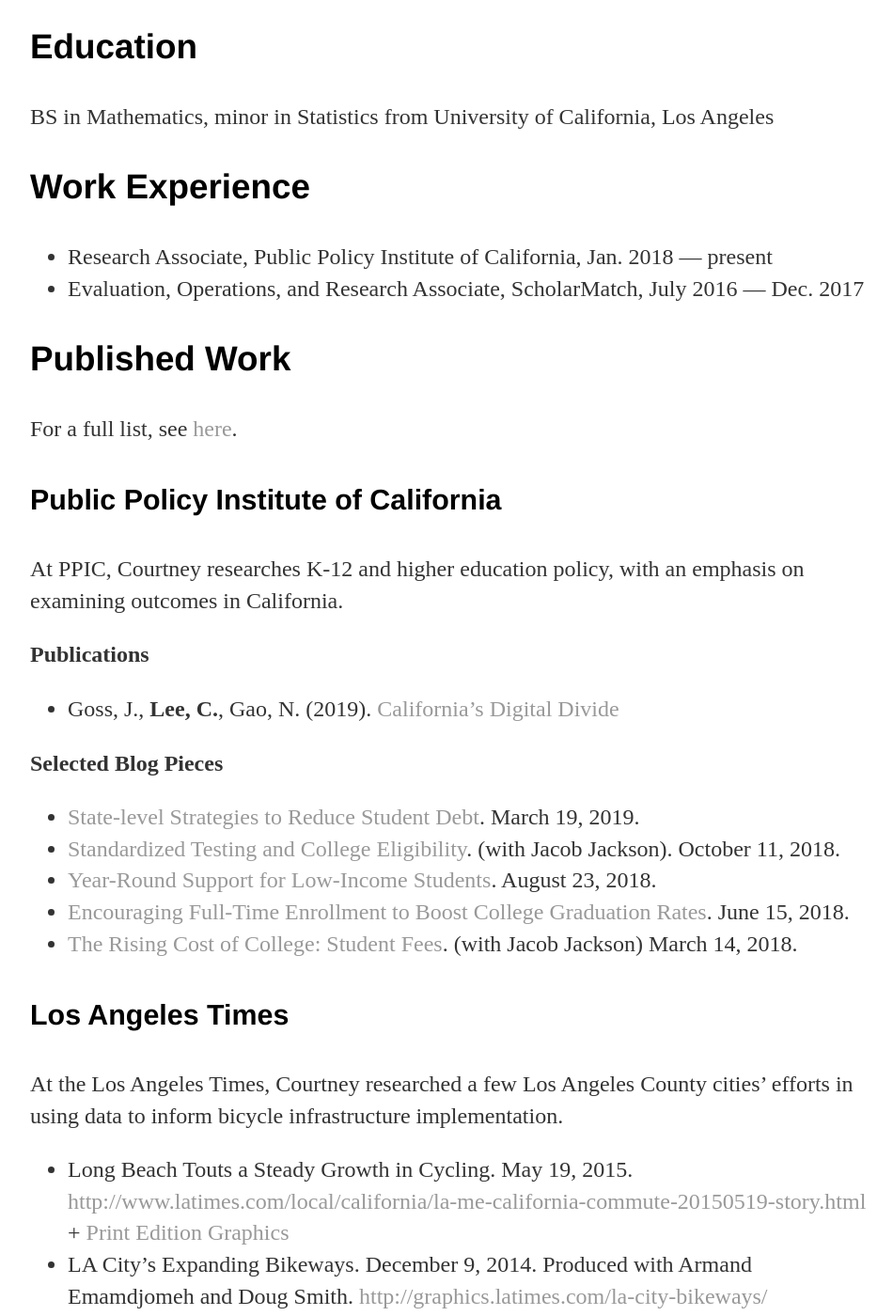
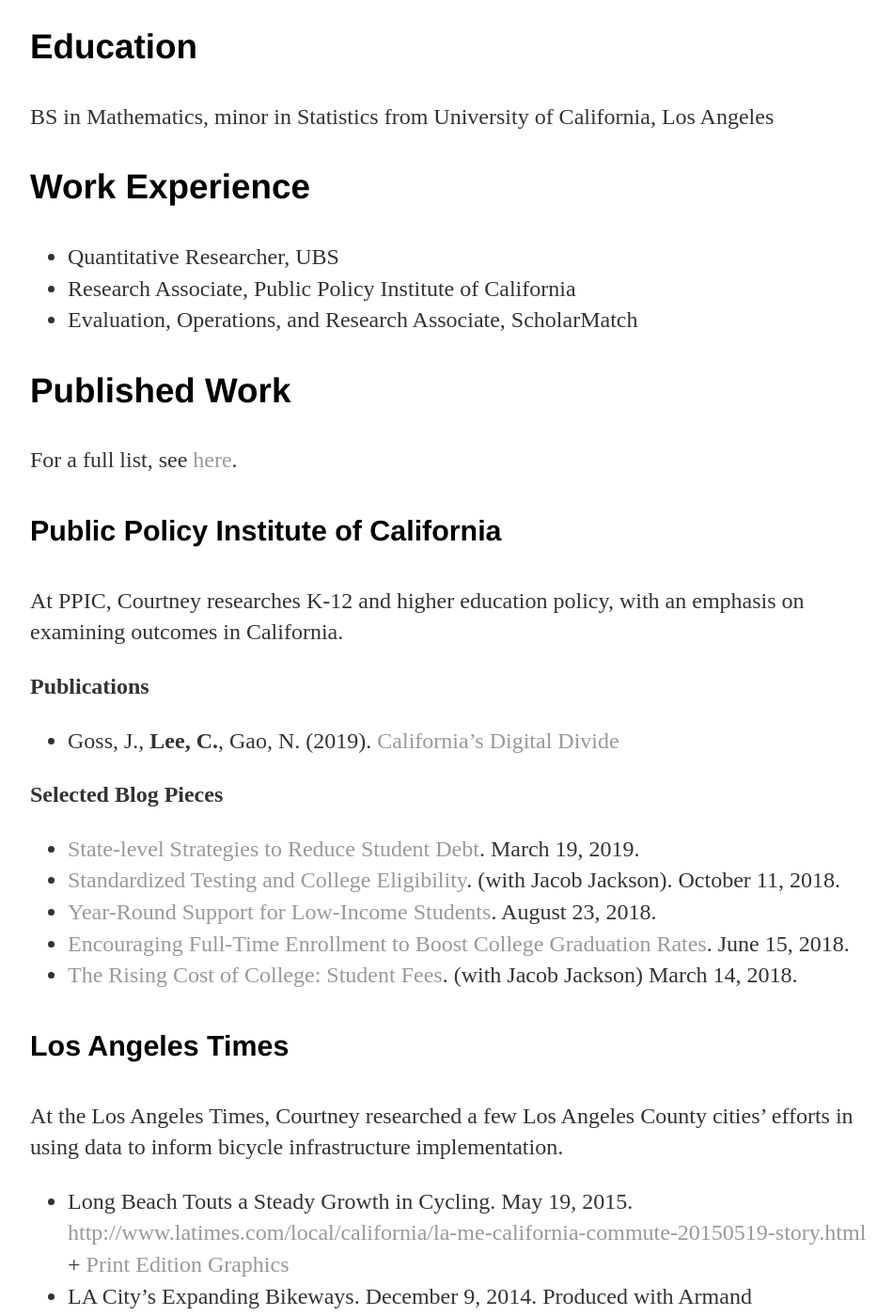
Before and after one commit to leecourt98/leecourt98.github.io, a Jekyll site: the page built from cv/index.md, in a window 1280 px wide and 1400 px high, scrolled down 302 px. Shown: the whole window at 94% size, without its empty margins (160-1110 px from the left). Built offline with Jekyll 4.4.1, drawn with Linux system fonts in a browser that asks for light colours; some of the changed text lies outside the part shown.

```diff
--- a/cv/index.md
+++ b/cv/index.md
@@ -12,8 +12,9 @@ _courtney [at] courtneylee {dot} net_
 BS in Mathematics, minor in Statistics from University of California, Los Angeles
 
 ### Work Experience
-- Research Associate, Public Policy Institute of California, Jan. 2018 — present
-- Evaluation, Operations, and Research Associate, ScholarMatch, July 2016 — Dec. 2017
+- Quantitative Researcher, UBS
+- Research Associate, Public Policy Institute of California
+- Evaluation, Operations, and Research Associate, ScholarMatch
 
 ### Published Work
 For a full list, see [here](https://leecourt98.github.io/published-work/).
```
Also changed, not shown: other parts of cv/index.md (+3 -0 lines).
